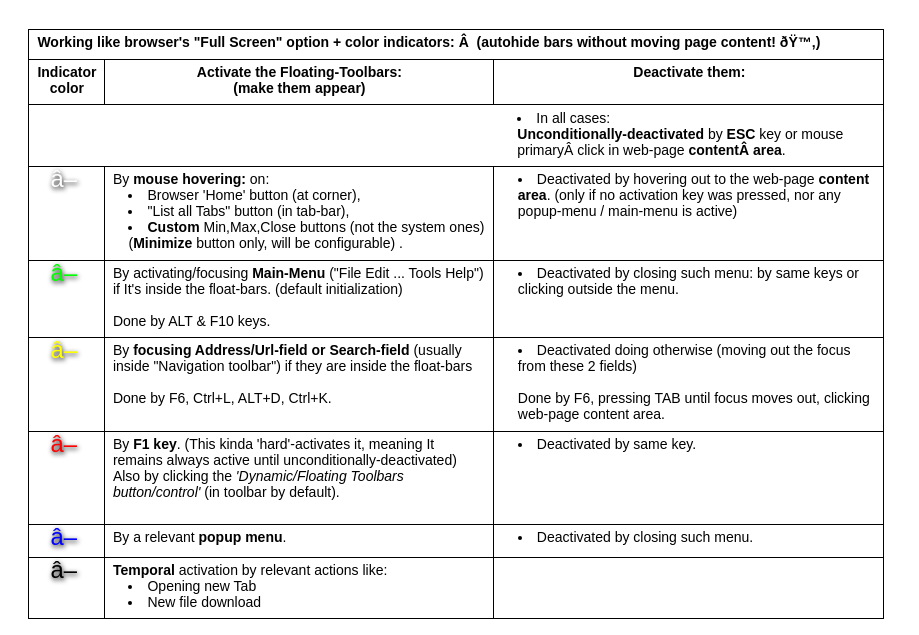
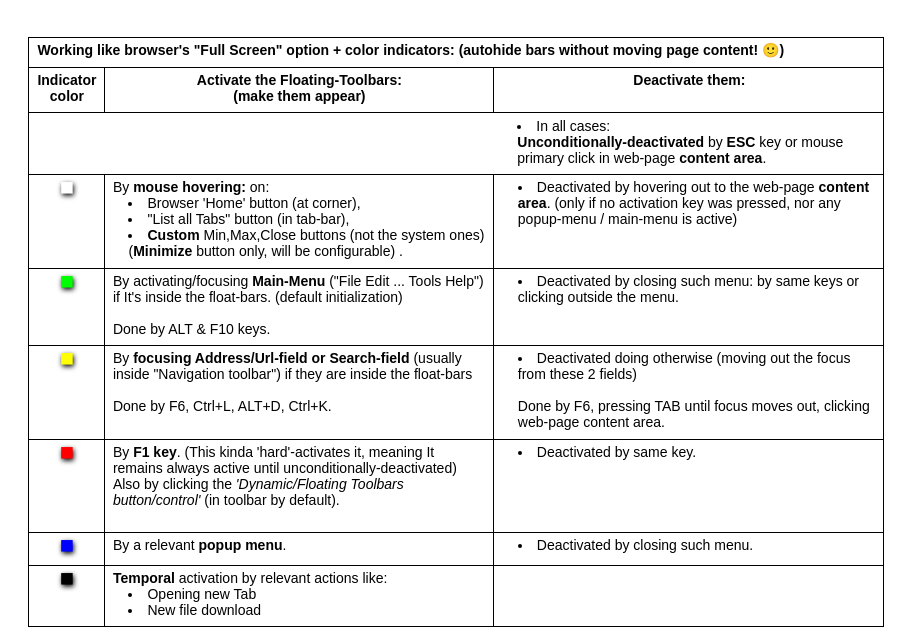
Before and after one commit to Javier-DarthPalpatine/firefox-hide-caption-titlebar-plus, a Jekyll site: the page web_public/content/help/dynbars_en.html, which Jekyll copies as it is, in a window 1280 px wide. Shown: the part 386-1021 px from the top of the page, without its empty margins (0-919 px from the left). Built offline with Jekyll 4.4.1, drawn with Linux system fonts in a browser that asks for light colours; some of the changed text lies outside the part shown.

Commit message:
Update dynbars_en.html

```diff
--- a/web_public/content/help/dynbars_en.html
+++ b/web_public/content/help/dynbars_en.html
@@ -34,7 +34,7 @@ td:first-child {
 	text-align: center;
 }
 td:first-child:before {
-	content: "â– ";
+	content: "■";
 	font-size: 170%;
 	line-height: 0.7em;
 
@@ -83,13 +83,13 @@ td:first-child:before {
 
 <!-- HR -->
 
-<h3> See Demo video! &nbsp; ðŸ † &nbsp; <a href="https://www.youtube.com/watch?v=MjY5dgKQq-w">https://www.youtube.com/watch?v=MjY5dgKQq-w</a> </h3>
+<h3> See Demo video! &nbsp; 🠆 &nbsp; <a href="https://www.youtube.com/watch?v=MjY5dgKQq-w">https://www.youtube.com/watch?v=MjY5dgKQq-w</a> </h3>
 
 <br>
 <table id="actives" >
 	<thead>
 	 <tr>
-		<th colspan="3" class="lefta"> Working like browser's "Full Screen" option + color indicators: Â  (autohide bars without moving page content! ðŸ™‚) </th> <!-- colspan="3" -->
+		<th colspan="3" class="lefta"> Working like browser's "Full Screen" option + color indicators:   (autohide bars without moving page content! 🙂) </th> <!-- colspan="3" -->
 	 </tr>
 	 <tr>
 		<th> Indicator <br> color </th><th style="width: 50%"> <b>Activate</b> the Floating-Toolbars: <br>(make them appear)</th>
@@ -99,7 +99,7 @@ td:first-child:before {
 	<tr class="esc" >
 		<td class="prev_no_side_borders"> </td><td class="no_side_borders"> </td>
 		<td> <li> In all cases:
-			<b>Unconditionally-deactivated</b> by <b>ESC</b> key or mouse primaryÂ click in web-page <b>contentÂ area</b>.
+			<b>Unconditionally-deactivated</b> by <b>ESC</b> key or mouse primary click in web-page <b>content area</b>.
 		</td>
 	</tr>
 	<tr class="mouse" >
```
